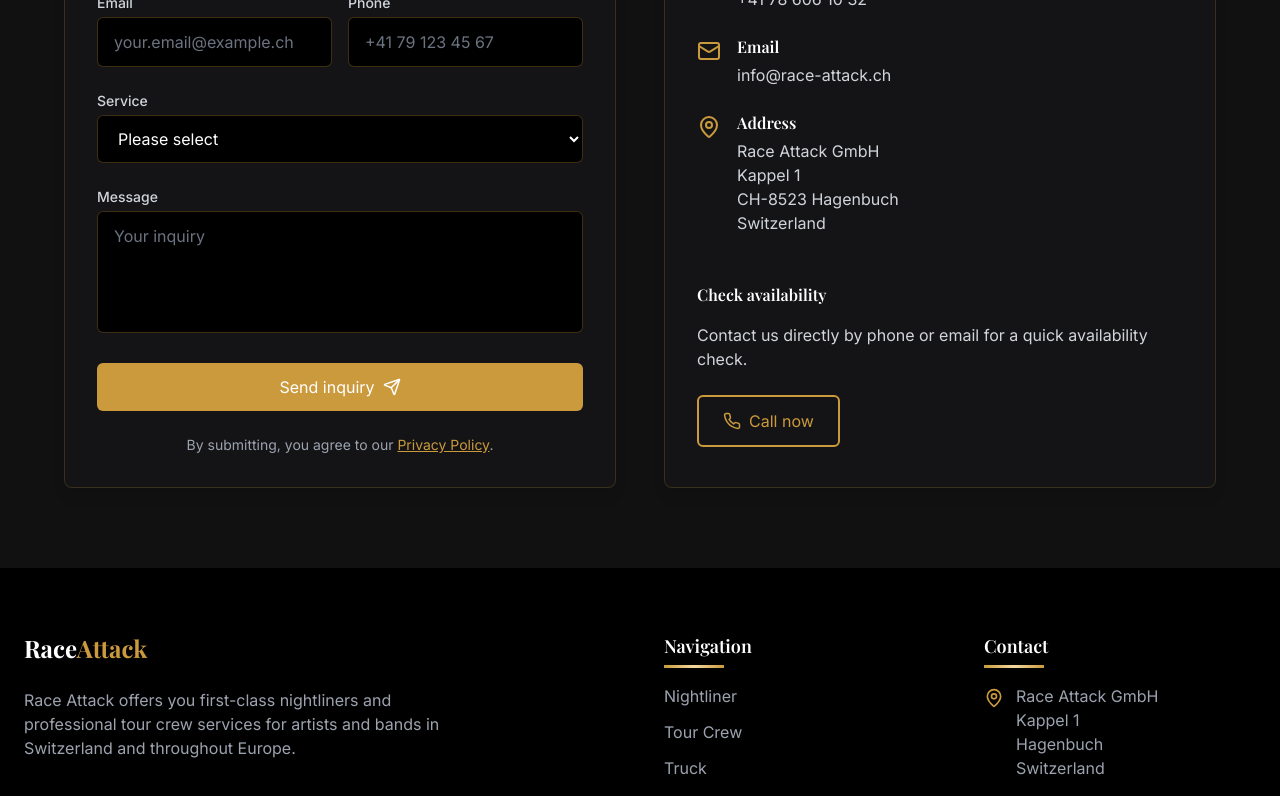
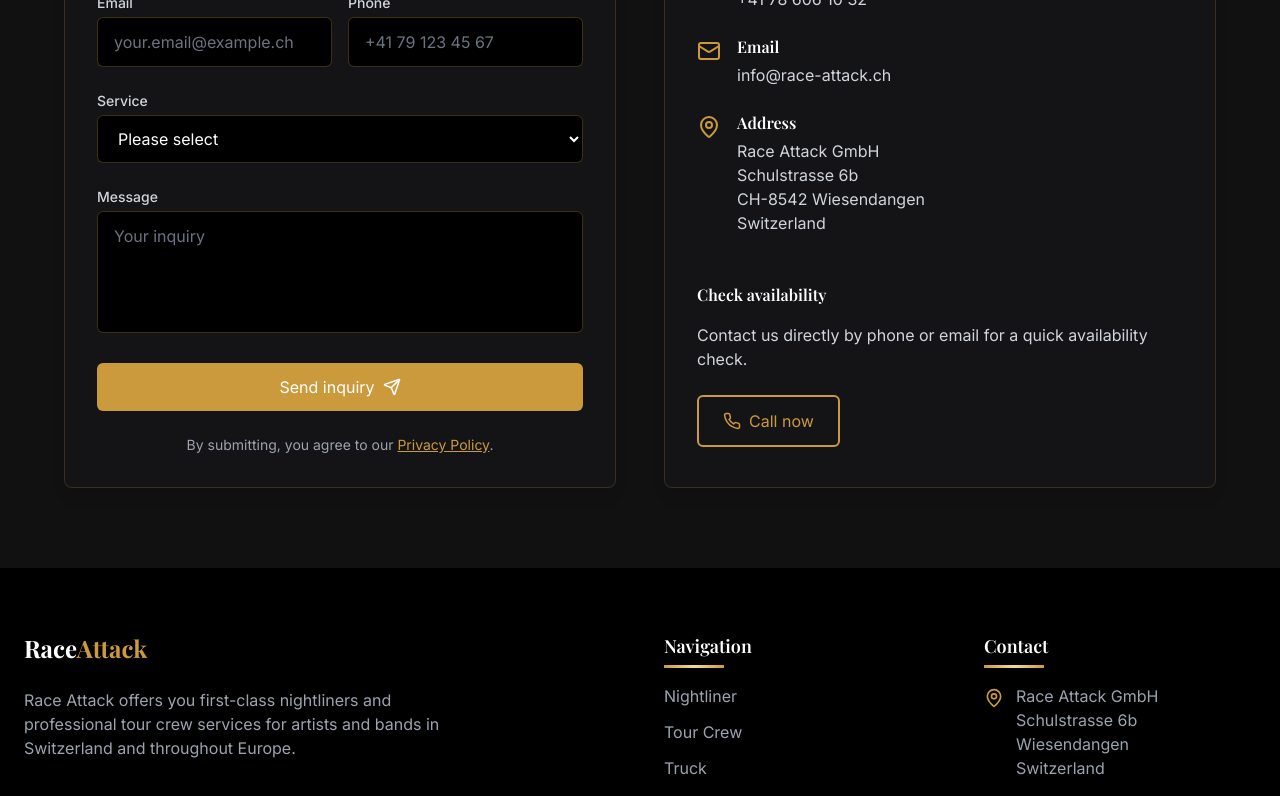
Before and after one commit to darkyy92/race-attack-redesign, a React (Vite) app: page / in a window 1280 px wide. Shown: the part 3820-4616 px from the top of the page. Built offline with nearby package versions, Linux system fonts and the light colour scheme.

Commit message:
replaced address

```diff
--- a/src/components/ContactForm.tsx
+++ b/src/components/ContactForm.tsx
@@ -247,8 +247,8 @@ const ContactForm: React.FC = () => {
                     <h4 className="font-semibold text-white mb-1">{t('contact.info.address')}</h4>
                     <p className="text-gray-300">
                       Race Attack GmbH<br />
-                      Kappel 1<br />
-                      CH-8523 Hagenbuch<br />
+                      Schulstrasse 6b<br />
+                      CH-8542 Wiesendangen<br />
                       {t('contact.info.switzerland')}
                     </p>
                   </div>
--- a/src/i18n/locales/de/about.json
+++ b/src/i18n/locales/de/about.json
@@ -40,8 +40,8 @@
     "address": {
       "title": "Adresse",
       "company": "Race-Attack GmbH",
-      "street": "Kappel 1",
-      "location": "CH-8523 Hagenbuch"
+      "street": "Schulstrasse 6b",
+      "location": "CH-8542 Wiesendangen"
     },
     "phone": {
       "title": "Telefon",
--- a/src/i18n/locales/de/common.json
+++ b/src/i18n/locales/de/common.json
@@ -18,9 +18,9 @@
     "title": "Kontakt",
     "company": "Race Attack GmbH",
     "address": {
-      "street": "Kappel 1",
-      "postalCode": "CH-8523",
-      "city": "Hagenbuch",
+      "street": "Schulstrasse 6b",
+      "postalCode": "CH-8542",
+      "city": "Wiesendangen",
       "country": "Schweiz"
     },
     "phone": "+41 78 606 10 32",
--- a/src/i18n/locales/de/contact.json
+++ b/src/i18n/locales/de/contact.json
@@ -18,8 +18,8 @@
     "address": {
       "label": "Adresse",
       "company": "Race-Attack GmbH",
-      "street": "Kappel 1",
-      "postalCode": "CH-8523 Hagenbuch",
+      "street": "Schulstrasse 6b",
+      "postalCode": "CH-8542 Wiesendangen",
       "country": "Schweiz"
     },
     "phone": {
--- a/src/i18n/locales/en/about.json
+++ b/src/i18n/locales/en/about.json
@@ -40,8 +40,8 @@
     "address": {
       "title": "Address",
       "company": "Race-Attack GmbH",
-      "street": "Kappel 1",
-      "location": "CH-8523 Hagenbuch"
+      "street": "Schulstrasse 6b",
+      "location": "CH-8542 Wiesendangen"
     },
     "phone": {
       "title": "Phone",
--- a/src/i18n/locales/en/common.json
+++ b/src/i18n/locales/en/common.json
@@ -18,9 +18,9 @@
     "title": "Contact",
     "company": "Race Attack GmbH",
     "address": {
-      "street": "Kappel 1",
-      "postalCode": "CH-8523",
-      "city": "Hagenbuch",
+      "street": "Schulstrasse 6b",
+      "postalCode": "CH-8542",
+      "city": "Wiesendangen",
       "country": "Switzerland"
     },
     "phone": "+41 78 606 10 32",
--- a/src/i18n/locales/en/contact.json
+++ b/src/i18n/locales/en/contact.json
@@ -18,8 +18,8 @@
     "address": {
       "label": "Address",
       "company": "Race-Attack GmbH",
-      "street": "Kappel 1",
-      "postalCode": "CH-8523 Hagenbuch",
+      "street": "Schulstrasse 6b",
+      "postalCode": "CH-8542 Wiesendangen",
       "country": "Switzerland"
     },
     "phone": {
--- a/src/pages/Kontakt.tsx
+++ b/src/pages/Kontakt.tsx
@@ -159,8 +159,8 @@ const Kontakt: React.FC = () => {
                       <h3 className="text-lg font-semibold mb-2">Adresse</h3>
                       <p className="text-gray-400">
                         Race-Attack GmbH<br />
-                        Kappel 1<br />
-                        CH-8523 Hagenbuch<br />
+                        Schulstrasse 6b<br />
+                        CH-8542 Wiesendangen<br />
                         Schweiz
                       </p>
                     </div>
@@ -342,7 +342,7 @@ const Kontakt: React.FC = () => {
             </h2>
             <div className="rounded-xl overflow-hidden shadow-xl reveal h-[400px]">
               <iframe
-                src="https://www.google.com/maps/embed?pb=!1m18!1m12!1m3!1d2698.4311796318985!2d8.8175!3d47.4875!2m3!1f0!2f0!3f0!3m2!1i1024!2i768!4f13.1!3m3!1m2!1s0x479a99a5f4011a67%3A0x4bb32f66c46c8104!2sKappel%201%2C%208523%20Hagenbuch!5e0!3m2!1sen!2sch!4v1616000000000!5m2!1sen!2sch"
+                src="https://www.google.com/maps/embed?pb=!1m18!1m12!1m3!1d2698.4311796318985!2d8.6639!3d47.5033!2m3!1f0!2f0!3f0!3m2!1i1024!2i768!4f13.1!3m3!1m2!1s0x0%3A0x0!2sSchulstrasse%206b%2C%208542%20Wiesendangen!5e0!3m2!1sen!2sch!4v1616000000000!5m2!1sen!2sch"
                 width="100%"
                 height="100%"
                 style={{ border: 0 }}
```
Also changed, not shown: vercel.json (added).
